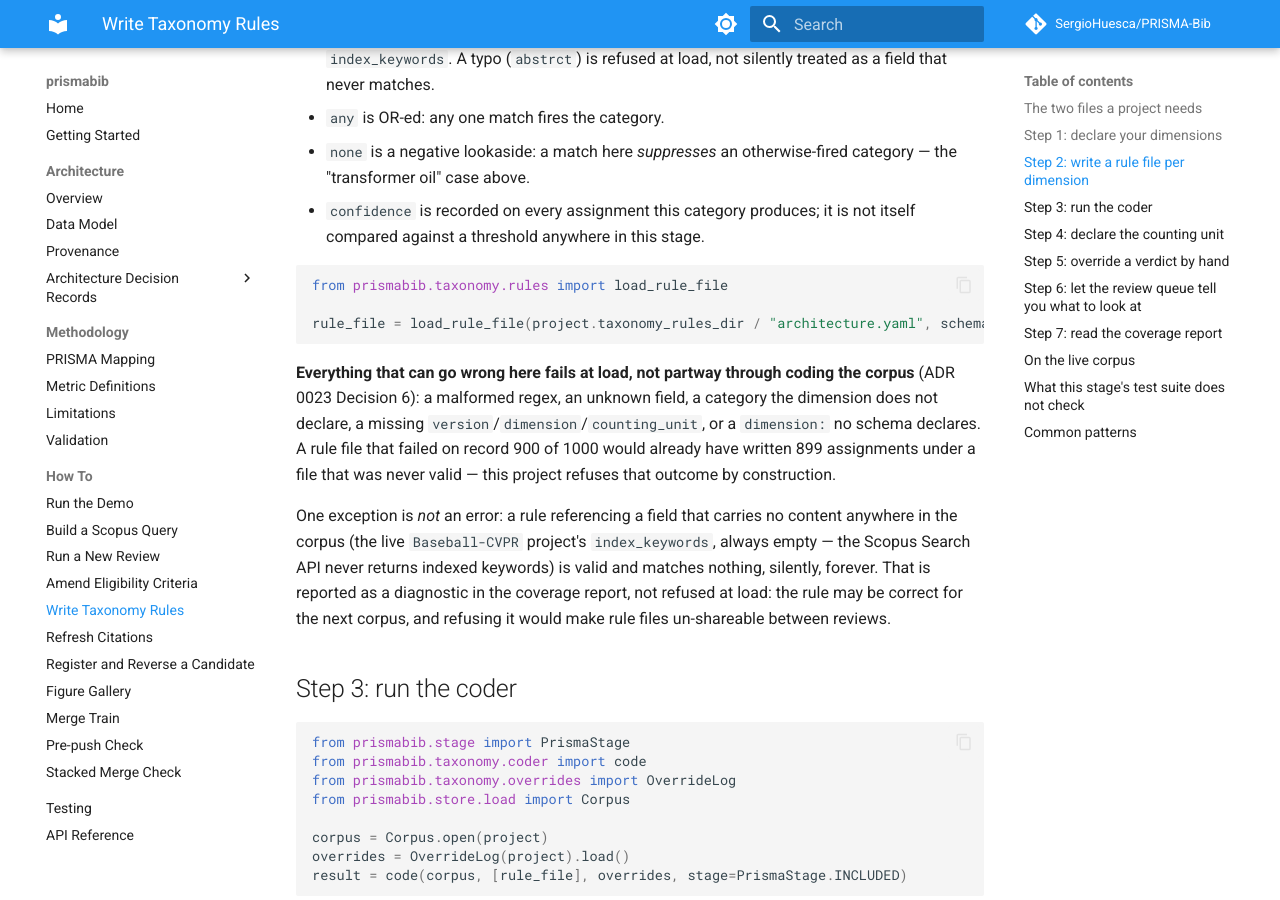
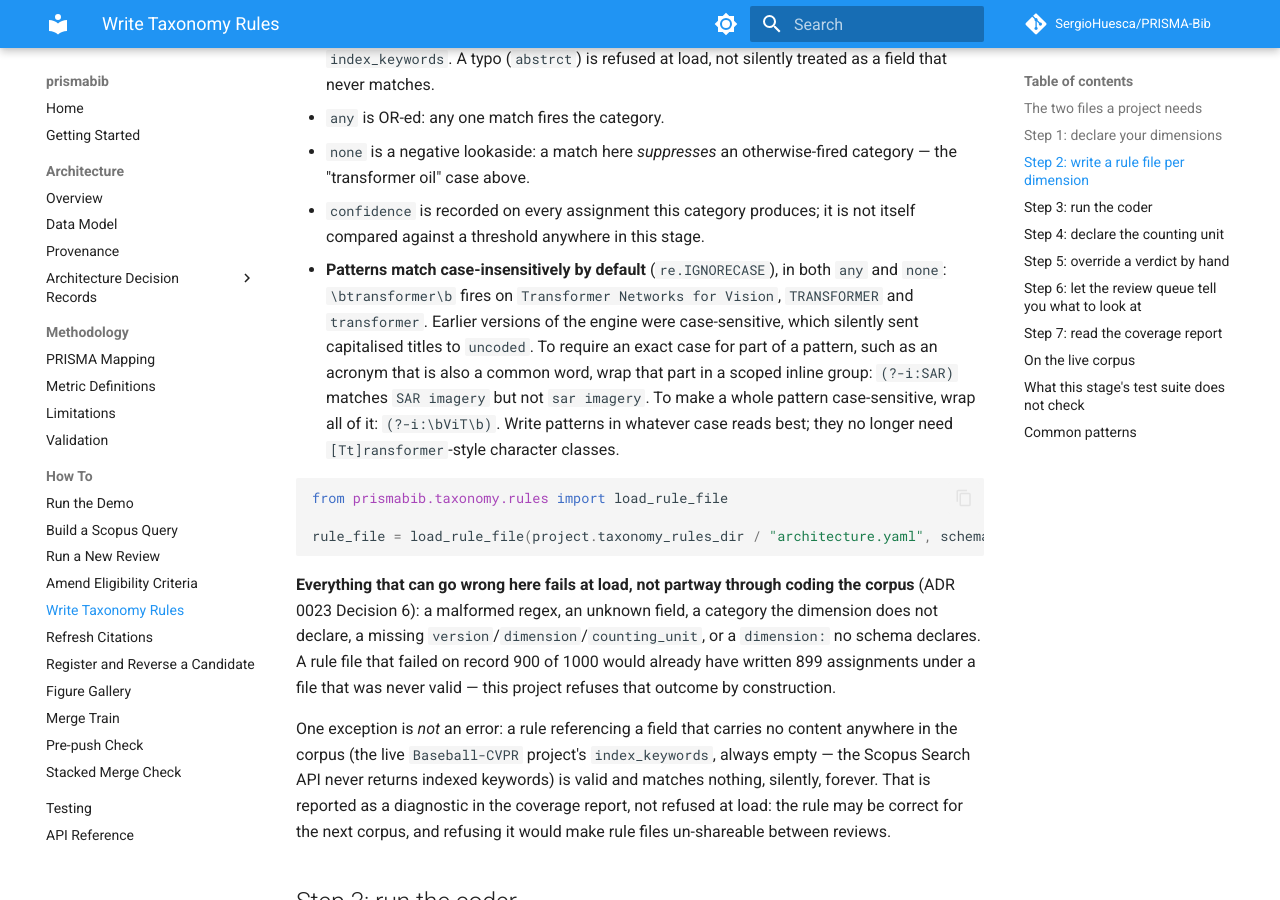
Before and after one commit to SergioHuesca/PRISMA-Bib, an MkDocs documentation site: the page built from docs/how-to/write-taxonomy-rules.md, in a window 1280 px wide and 900 px high, scrolled down 1677 px. Built offline with MkDocs 1.6.1 and Material for MkDocs 9.7.7, drawn with Linux system fonts in a browser that asks for light colours; comment, search, counter and statistics services are not loaded; some of the changed text lies outside the part shown.

Commit message:
fix(taxonomy): rule patterns match case-insensitively by default
Co-Authored-By: Claude Sonnet 5.5 <noreply@anthropic.com>
Claude-Session: https://claude.ai/code/session_01QjNadz7h2UAZ2C2xhuaY8z

````diff
--- a/docs/how-to/write-taxonomy-rules.md
+++ b/docs/how-to/write-taxonomy-rules.md
@@ -81,6 +81,14 @@ categories:
   "transformer oil" case above.
 - `confidence` is recorded on every assignment this category produces; it is not itself
   compared against a threshold anywhere in this stage.
+- **Patterns match case-insensitively by default** (`re.IGNORECASE`), in both `any` and
+  `none`: `\btransformer\b` fires on `Transformer Networks for Vision`, `TRANSFORMER` and
+  `transformer`. Earlier versions of the engine were case-sensitive, which silently sent
+  capitalised titles to `uncoded`. To require an exact case for part of a pattern, such as an
+  acronym that is also a common word, wrap that part in a scoped inline group:
+  `(?-i:SAR)` matches `SAR imagery` but not `sar imagery`. To make a whole pattern
+  case-sensitive, wrap all of it: `(?-i:\bViT\b)`. Write patterns in whatever case reads best;
+  they no longer need `[Tt]ransformer`-style character classes.
 
 ```python
 from prismabib.taxonomy.rules import load_rule_file
@@ -266,6 +274,11 @@ at a green test.
 
 ## Common patterns
 
+- **"I changed a rule's case behaviour / upgraded prismabib and the coverage numbers moved."**
+  The engine's case-insensitive default (2026-10-30) widens what already-written patterns
+  match, and `version` is a rule-file field that nothing derives from the engine. Bump the rule
+  file's `version` when you re-code after upgrading, so the new audit sample is drawn against
+  the new behaviour and your methods section can say which rules produced which numbers.
 - **"Add a new method category for X."** Add the category to `dimensions.yaml`, add a
   category rule to the relevant `taxonomy/rules/*.yaml`, bump its `version`, commit both as
   one reviewable diff.
````
Also changed, not shown: 2 other files.
